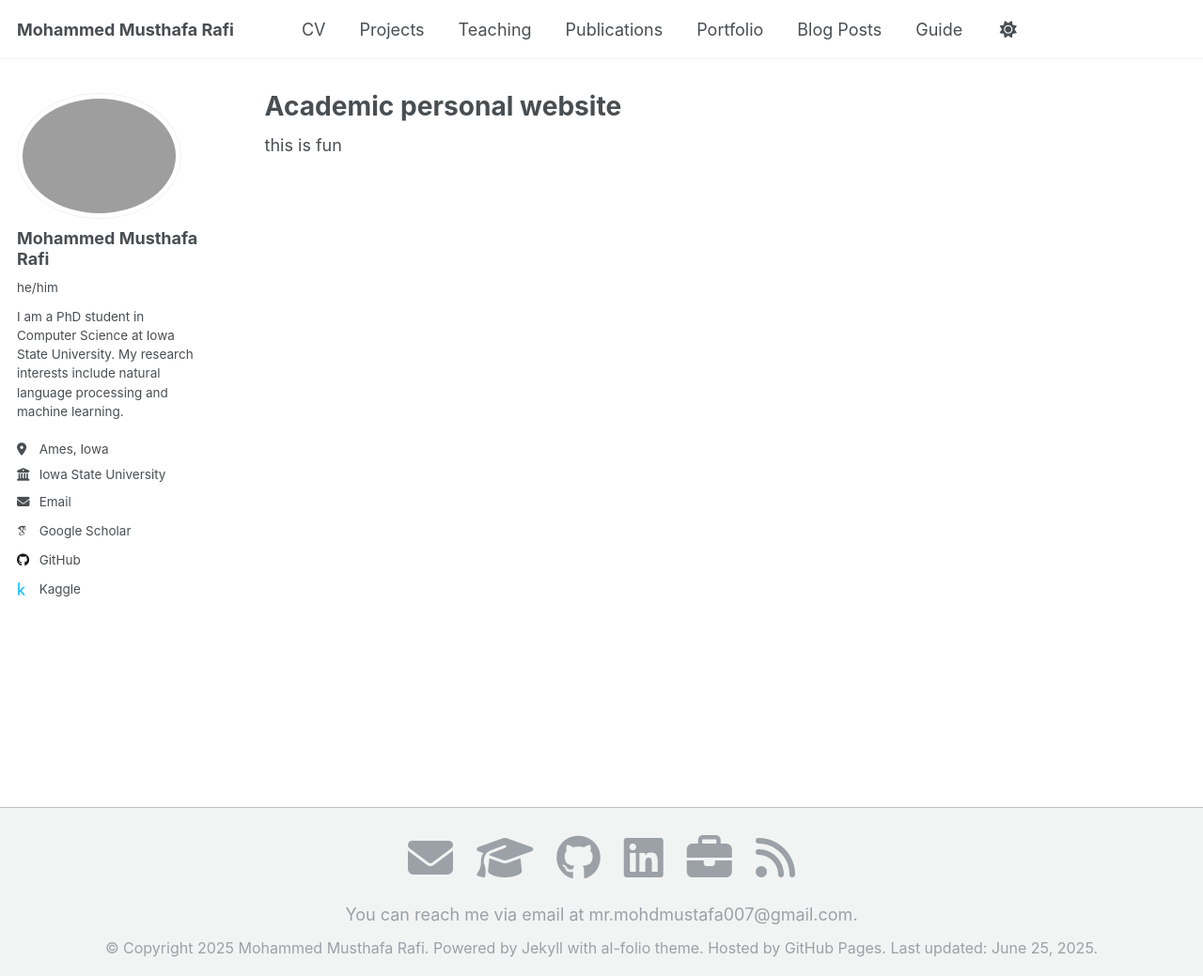
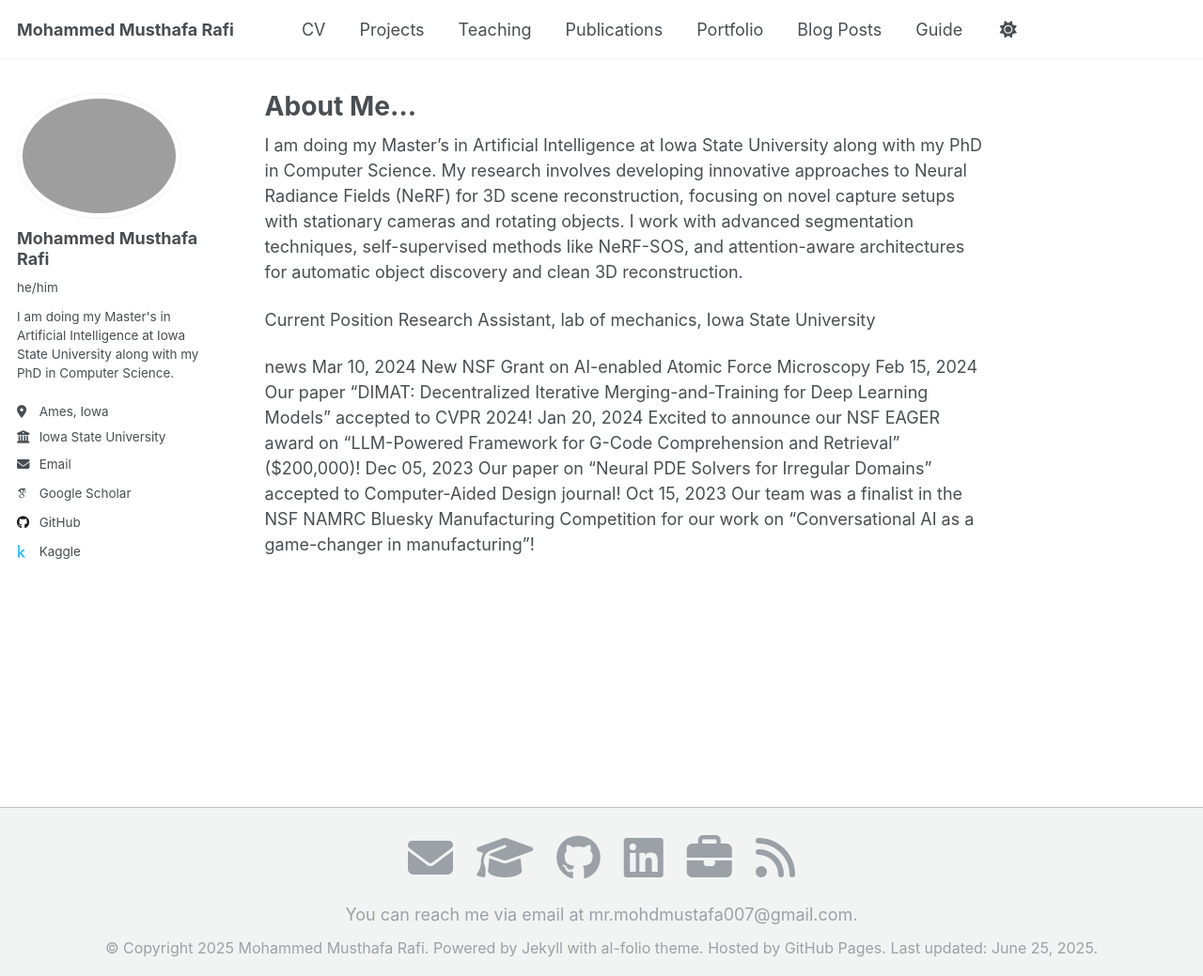
Before and after one commit to itsMustafamr/itsmustafamr.github.io, a Jekyll site: the page built from _pages/about.md, in a window 1280 px wide and 1039 px high. Shown: the whole window at 94% size. Built offline with Jekyll 4.4.1, drawn with Linux system fonts in a browser that asks for light colours; some web fonts are replaced.

Commit message:
Added about me section in homepage

```diff
--- a/_config.yml
+++ b/_config.yml
@@ -25,7 +25,7 @@ author:
   avatar           : "profile.png"
   name             : "Mohammed Musthafa Rafi"
   pronouns         : "he/him"
-  bio              : "I am a PhD student in Computer Science at Iowa State University. My research interests include natural language processing and machine learning."
+  bio              : "I am doing my Master's in Artificial Intelligence at Iowa State University along with my PhD in Computer Science."
   location         : "Ames, Iowa"
   employer         : "Iowa State University"
   uri              : # URL
--- a/_pages/about.md
+++ b/_pages/about.md
@@ -1,7 +1,7 @@
 ---
 permalink: /
 #title: "Academic Pages is a ready-to-fork GitHub Pages template for academic personal websites"
-title: "Academic personal website"
+title: "About Me... "
 author_profile: true
 redirect_from:
   - /about/
@@ -9,7 +9,22 @@ redirect_from:
 ---
 
 
-this is fun
+
+
+
+
+I am doing my Master's in Artificial Intelligence at Iowa State University along with my PhD in Computer Science. My research involves developing innovative approaches to Neural Radiance Fields (NeRF) for 3D scene reconstruction, focusing on novel capture setups with stationary cameras and rotating objects. I work with advanced segmentation techniques, self-supervised methods like NeRF-SOS, and attention-aware architectures for automatic object discovery and clean 3D reconstruction.
+
+
+Current Position
+Research Assistant, lab of mechanics, Iowa State University
+
+news
+Mar 10, 2024	New NSF Grant on AI-enabled Atomic Force Microscopy
+Feb 15, 2024	Our paper “DIMAT: Decentralized Iterative Merging-and-Training for Deep Learning Models” accepted to CVPR 2024!
+Jan 20, 2024	Excited to announce our NSF EAGER award on “LLM-Powered Framework for G-Code Comprehension and Retrieval” ($200,000)!
+Dec 05, 2023	Our paper on “Neural PDE Solvers for Irregular Domains” accepted to Computer-Aided Design journal!
+Oct 15, 2023	Our team was a finalist in the NSF NAMRC Bluesky Manufacturing Competition for our work on “Conversational AI as a game-changer in manufacturing”!
 <!--
 This is the front page of a website that is powered by the [Academic Pages template](https://github.com/academicpages/academicpages.github.io) and hosted on GitHub pages. [GitHub pages](https://pages.github.com) is a free service in which websites are built and hosted from code and data stored in a GitHub repository, automatically updating when a new commit is made to the repository. This template was forked from the [Minimal Mistakes Jekyll Theme](https://mmistakes.github.io/minimal-mistakes/) created by Michael Rose, and then extended to support the kinds of content that academics have: publications, talks, teaching, a portfolio, blog posts, and a dynamically-generated CV. You can fork [this template](https://github.com/academicpages/academicpages.github.io) right now, modify the configuration and markdown files, add your own PDFs and other content, and have your own site for free, with no ads! -->
 
```
